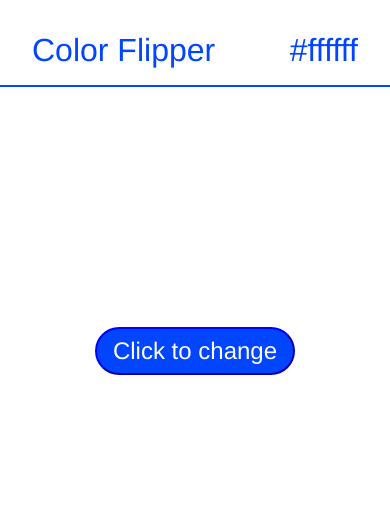
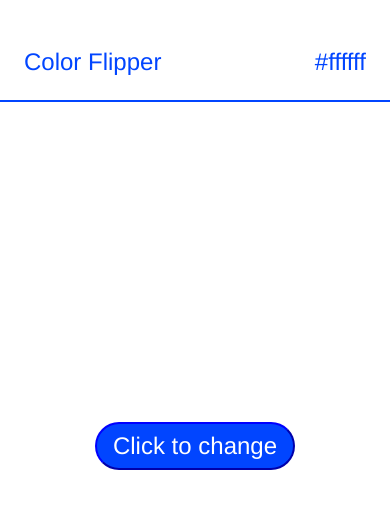
Before and after one commit to aravinth1232/Color-flipper, a plain HTML site: page index.html in a window 390 px wide. Drawn offline with Linux system fonts and the light colour scheme.

Commit message:
Update style.css

```diff
--- a/style.css
+++ b/style.css
@@ -96,3 +96,42 @@ button:active{
     padding: 0.5rem 1rem 0.5rem 1rem;
     background-color: rgb(1, 69, 255);
 }
+
+
+
+@media screen and (max-width: 437px) and (min-width: 250px){
+
+
+    #head{
+        width: auto;
+        height: auto;
+
+        font-size: 1.5em;
+        margin: 2em 1em 1em 1em;
+        color: rgb(1, 69, 255);
+
+    }
+
+    #res{
+        width: auto;
+        height: auto;
+        /* border: 2px solid black; */
+        font-size: 1.5rem;
+        margin: 2em 1rem 1rem 1rem;
+        margin: 2em 1em 1em 1em;
+        color: rgb(1, 69, 255);
+    }
+
+
+.switch{
+    width: auto;
+    /* border: 2px solid black; */
+    display: flex;
+    flex-wrap: wrap;
+    margin: 15rem 1rem 1rem 1rem;
+    margin: 20em 1em 1em 1em;
+
+}
+
+
+}
```
